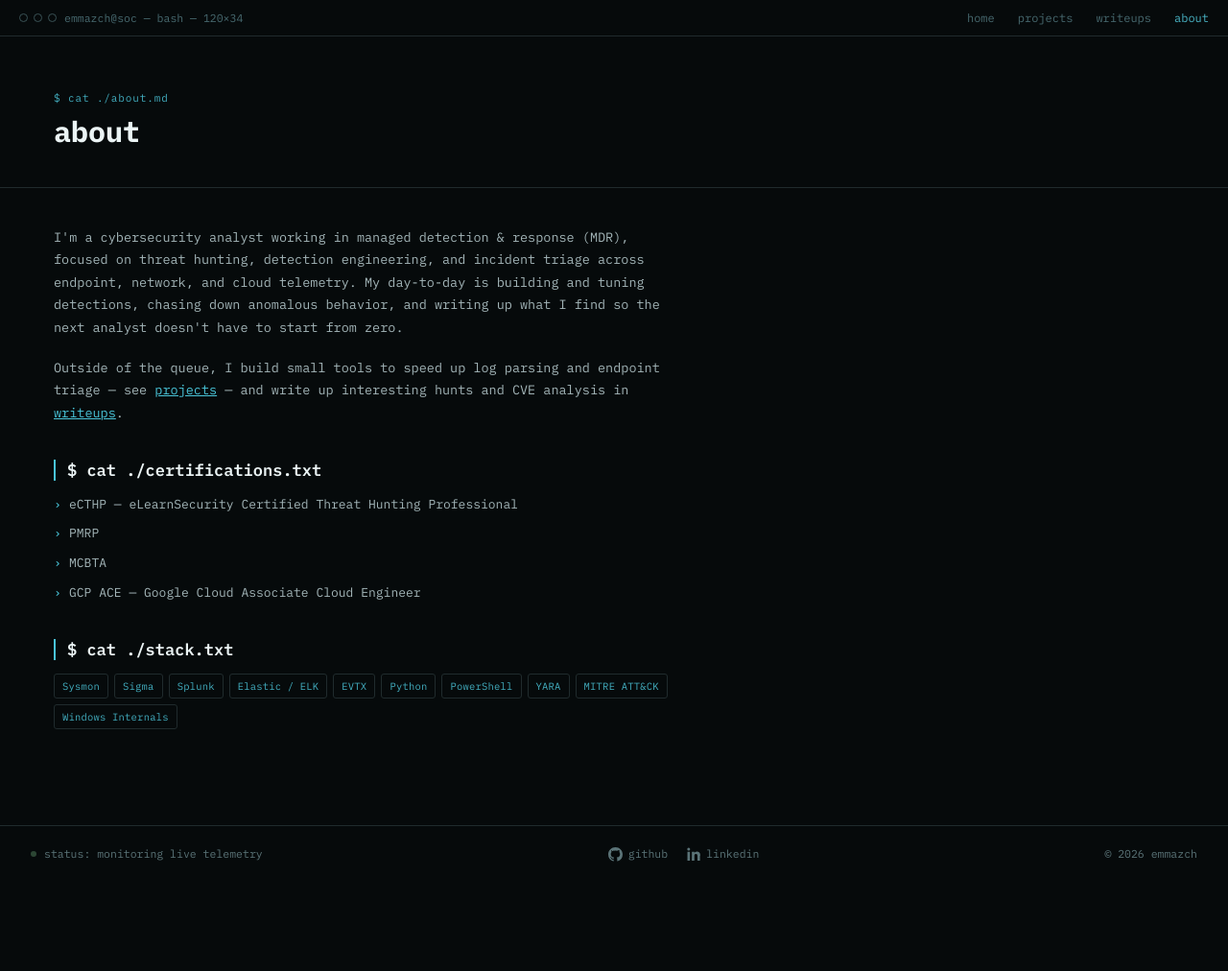
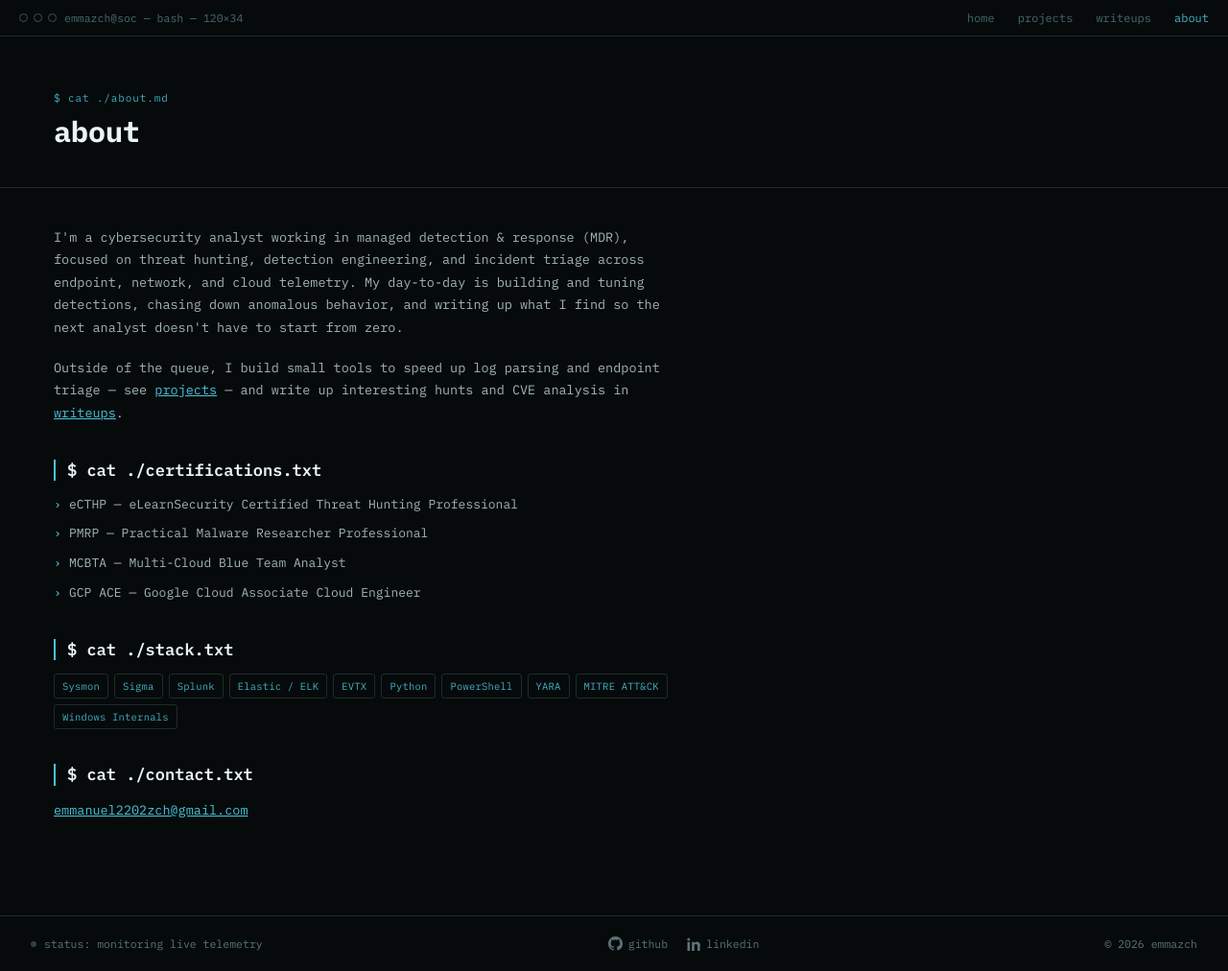
Before and after one commit to Emmazch22/emmazch22.github.io, a Jekyll site: the page built from about.md, in a window 1280 px wide. Shown: the whole page at 96% size. Built offline with Jekyll 4.4.1, drawn with Linux system fonts in a browser that asks for light colours; before the commit the page ends 919 px from its top, so only the background shows below that.

Commit message:
Add certification names and contact email to about page

```diff
--- a/about.md
+++ b/about.md
@@ -26,8 +26,8 @@ permalink: /about/
   <h2 class="section-title">$ cat ./certifications.txt</h2>
   <ul class="plain-list">
     <li>eCTHP &mdash; eLearnSecurity Certified Threat Hunting Professional</li>
-    <li>PMRP</li>
-    <li>MCBTA</li>
+    <li>PMRP &mdash; Practical Malware Researcher Professional</li>
+    <li>MCBTA &mdash; Multi-Cloud Blue Team Analyst</li>
     <li>GCP ACE &mdash; Google Cloud Associate Cloud Engineer</li>
   </ul>
 
@@ -44,4 +44,9 @@ permalink: /about/
     <span class="tag">MITRE ATT&amp;CK</span>
     <span class="tag">Windows Internals</span>
   </div>
+
+  <h2 class="section-title">$ cat ./contact.txt</h2>
+  <p>
+    <a href="mailto:emmanuel2202zch@gmail.com">emmanuel2202zch@gmail.com</a>
+  </p>
 </div>
```
